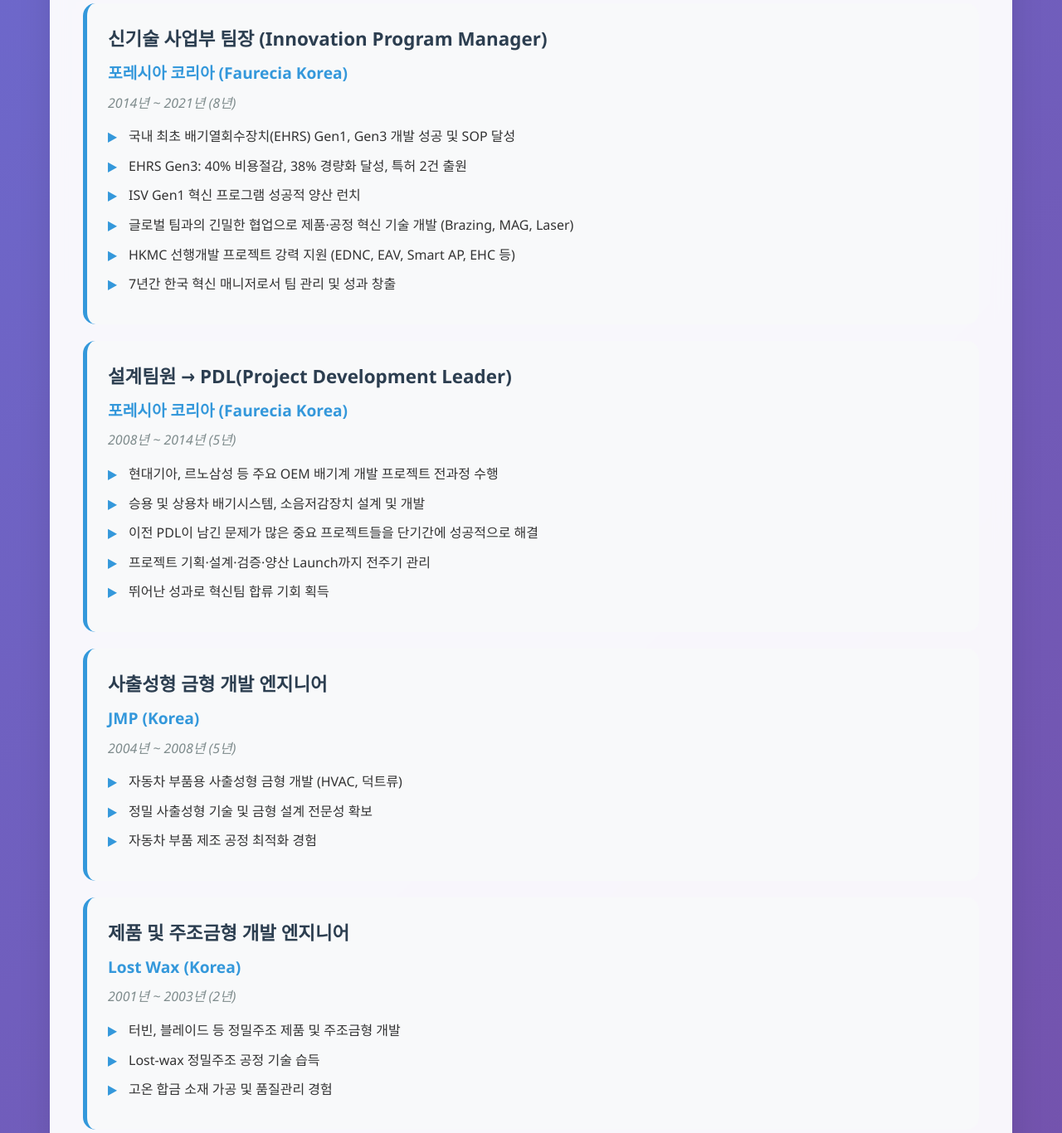
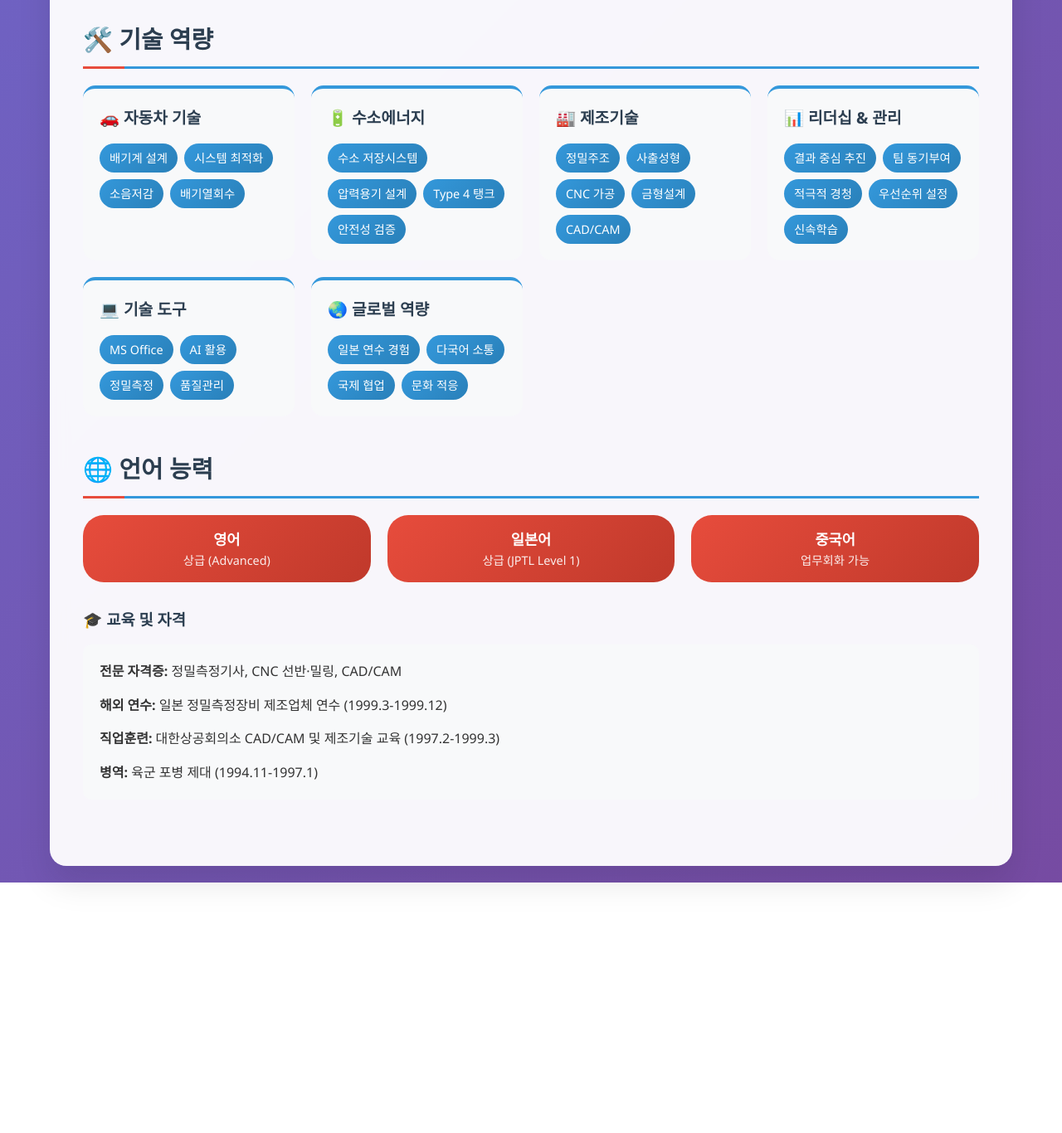
Before and after one commit to sugoii77-rgb/Career-Description, a plain HTML site: page index.html in a window 1280 px wide. Shown: the part 2986-4352 px from the top of the page at 83% size. After the commit the page ends 4050 px from the top, so only its background shows below. Drawn offline with Linux system fonts and the light colour scheme.

Commit message:
Update index.html

```diff
--- a/index.html
+++ b/index.html
@@ -445,55 +445,6 @@
                                 <li>수소 저장시스템 안전성 검증 및 품질관리 시스템 구축</li>
                             </ul>
                         </div>
-
-                        <div class="experience-item">
-                            <div class="job-title">신기술 사업부 팀장 (Innovation Program Manager)</div>
-                            <div class="company">포레시아 코리아 (Faurecia Korea)</div>
-                            <div class="duration">2014년 ~ 2021년 (8년)</div>
-                            <ul class="achievements">
-                                <li>국내 최초 배기열회수장치(EHRS) Gen1, Gen3 개발 성공 및 SOP 달성</li>
-                                <li>EHRS Gen3: 40% 비용절감, 38% 경량화 달성, 특허 2건 출원</li>
-                                <li>ISV Gen1 혁신 프로그램 성공적 양산 런치</li>
-                                <li>글로벌 팀과의 긴밀한 협업으로 제품·공정 혁신 기술 개발 (Brazing, MAG, Laser)</li>
-                                <li>HKMC 선행개발 프로젝트 강력 지원 (EDNC, EAV, Smart AP, EHC 등)</li>
-                                <li>7년간 한국 혁신 매니저로서 팀 관리 및 성과 창출</li>
-                            </ul>
-                        </div>
-
-                        <div class="experience-item">
-                            <div class="job-title">설계팀원 → PDL(Project Development Leader)</div>
-                            <div class="company">포레시아 코리아 (Faurecia Korea)</div>
-                            <div class="duration">2008년 ~ 2014년 (5년)</div>
-                            <ul class="achievements">
-                                <li>현대기아, 르노삼성 등 주요 OEM 배기계 개발 프로젝트 전과정 수행</li>
-                                <li>승용 및 상용차 배기시스템, 소음저감장치 설계 및 개발</li>
-                                <li>이전 PDL이 남긴 문제가 많은 중요 프로젝트들을 단기간에 성공적으로 해결</li>
-                                <li>프로젝트 기획·설계·검증·양산 Launch까지 전주기 관리</li>
-                                <li>뛰어난 성과로 혁신팀 합류 기회 획득</li>
-                            </ul>
-                        </div>
-
-                        <div class="experience-item">
-                            <div class="job-title">사출성형 금형 개발 엔지니어</div>
-                            <div class="company">JMP (Korea)</div>
-                            <div class="duration">2004년 ~ 2008년 (5년)</div>
-                            <ul class="achievements">
-                                <li>자동차 부품용 사출성형 금형 개발 (HVAC, 덕트류)</li>
-                                <li>정밀 사출성형 기술 및 금형 설계 전문성 확보</li>
-                                <li>자동차 부품 제조 공정 최적화 경험</li>
-                            </ul>
-                        </div>
-
-                        <div class="experience-item">
-                            <div class="job-title">제품 및 주조금형 개발 엔지니어</div>
-                            <div class="company">Lost Wax (Korea)</div>
-                            <div class="duration">2001년 ~ 2003년 (2년)</div>
-                            <ul class="achievements">
-                                <li>터빈, 블레이드 등 정밀주조 제품 및 주조금형 개발</li>
-                                <li>Lost-wax 정밀주조 공정 기술 습득</li>
-                                <li>고온 합금 소재 가공 및 품질관리 경험</li>
-                            </ul>
-                        </div>
                     </div>
 
                     <div class="section">
@@ -563,7 +514,7 @@
                         <div class="languages">
                             <div class="language-item">
                                 <div class="language-name">영어</div>
-                                <div class="language-level">중급 (OPIC IM2)</div>
+                                <div class="language-level">상급 (Advanced)</div>
                             </div>
                             <div class="language-item">
                                 <div class="language-name">일본어</div>
@@ -588,7 +539,7 @@
                                     <strong>직업훈련:</strong> 대한상공회의소 CAD/CAM 및 제조기술 교육 (1997.2-1999.3)
                                 </div>
                                 <div>
-                                    <strong>병역:</strong> 육군 포병 중사 (1994.11-1997.1)
+                                    <strong>병역:</strong> 육군 포병 제대 (1994.11-1997.1)
                                 </div>
                             </div>
                         </div>
@@ -754,7 +705,7 @@
                         <div class="languages">
                             <div class="language-item">
                                 <div class="language-name">English</div>
-                                <div class="language-level">Intermediate (OPIC IM2)</div>
+                                <div class="language-level">Advanced</div>
                             </div>
                             <div class="language-item">
                                 <div class="language-name">Japanese</div>
@@ -779,7 +730,7 @@
                                     <strong>Vocational Training:</strong> Korea Chamber of Commerce and Industry - CAD/CAM & Manufacturing Training (1997.2-1999.3)
                                 </div>
                                 <div>
-                                    <strong>Military Service:</strong> Army Artillery Sergeant (1994.11-1997.1)
+                                    <strong>Military Service:</strong> Army Artillery Discharge (1994.11-1997.1)
                                 </div>
                             </div>
                         </div>
@@ -1078,15 +1029,15 @@
                         <div class="languages">
                             <div class="language-item">
                                 <div class="language-name">英语</div>
-                                <div class="language-level">高级 (Fluent)</div>
+                                <div class="language-level">高级 (Advanced)</div>
                             </div>
                             <div class="language-item">
                                 <div class="language-name">日语</div>
-                                <div class="language-level">高级 (Fluent)</div>
+                                <div class="language-level">高级 (JPTL Level 1)</div>
                             </div>
                             <div class="language-item">
                                 <div class="language-name">中文</div>
-                                <div class="language-level">中级 (Intermediate)</div>
+                                <div class="language-level">商务会话</div>
                             </div>
                         </div>
                     </div>
```
